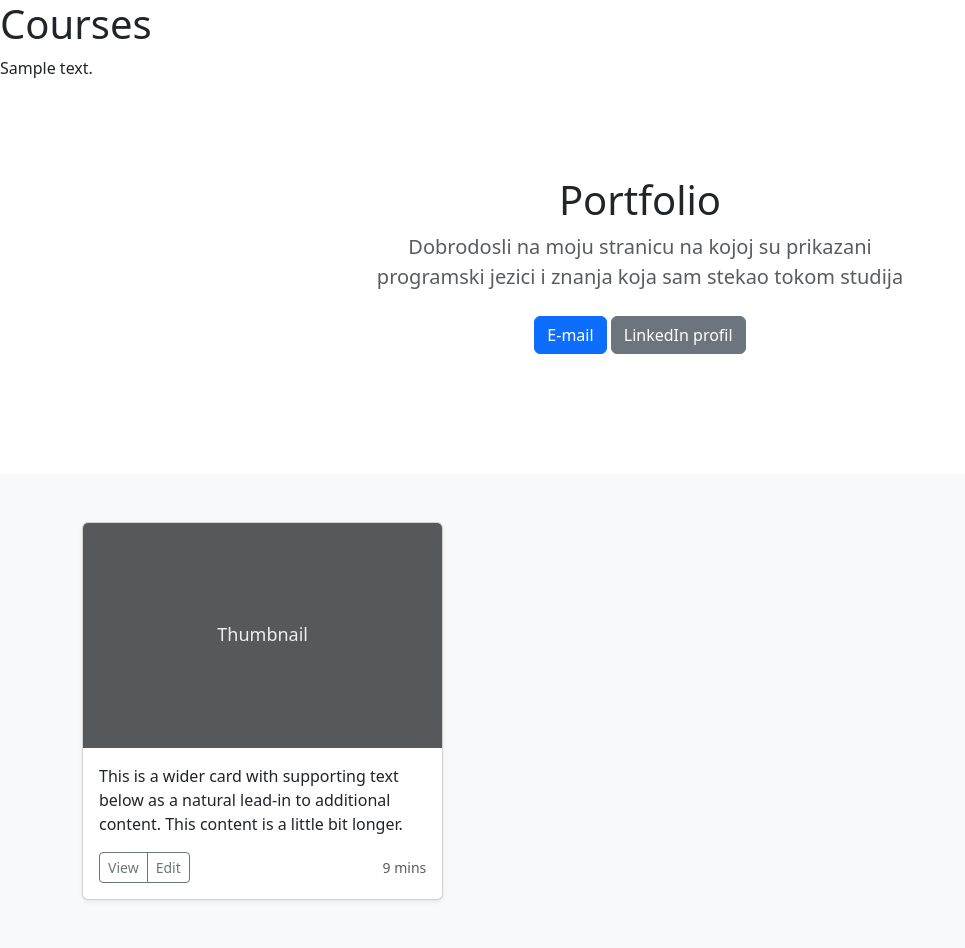
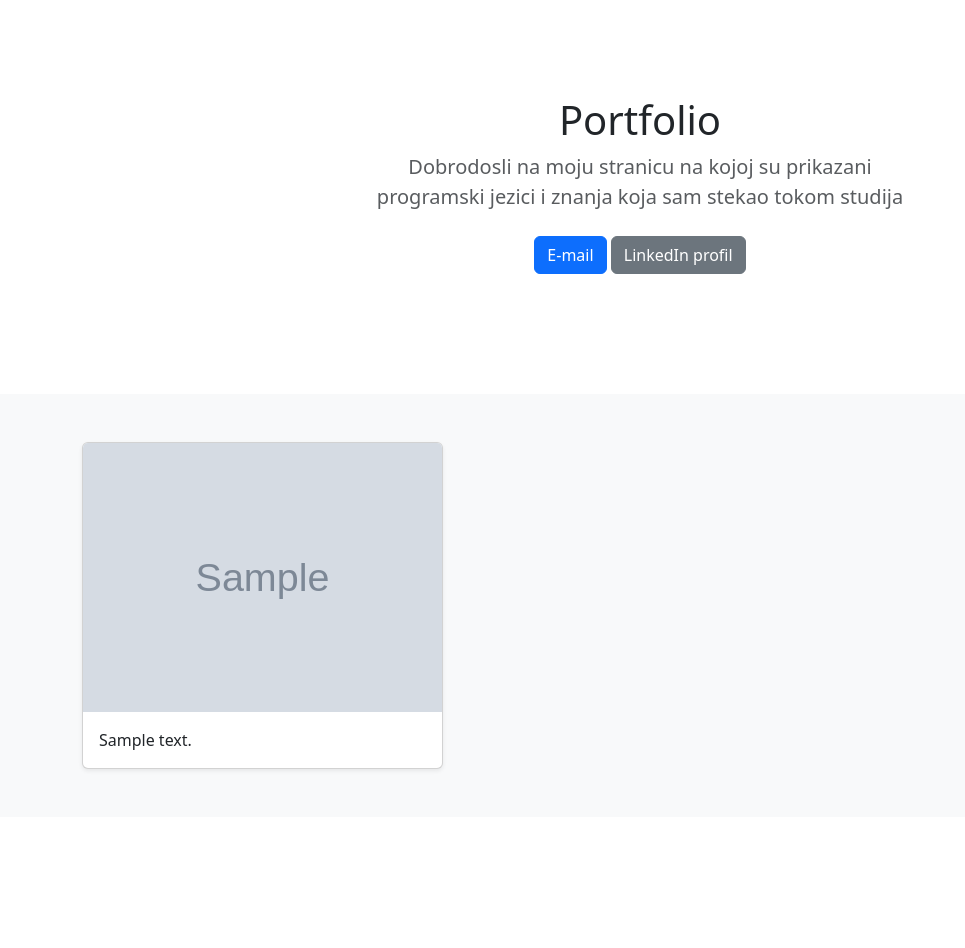
Before and after one commit to Djura94/DiplomskiRad, a Django app: page / in a window 1280 px wide. Shown: the whole page, without its empty margins (0-965 px from the left). After the commit the page ends 772 px from the top, so only its background shows below. Run offline with Django 4.2, Linux system fonts and the light colour scheme; tables that the repository leaves empty hold one stand-in row (values such as "Sample post"); grey boxes marked "Sample" are stand-in pictures.

Commit message:
Added static files, links to buttons and displayed media content

```diff
--- a/diplomski/templates/diplomski/index.html
+++ b/diplomski/templates/diplomski/index.html
@@ -1,16 +1,6 @@
-<h1>Courses</h1>
-
-{% for course in courses.all %}
-
-{{course.summary}}
-
-<br>
-
-{% endfor %}
-
-
 <!doctype html>
 <html lang="en">
+ {% load static %}
   <head>
     <meta charset="utf-8">
     <meta name="viewport" content="width=device-width, initial-scale=1">
@@ -98,9 +88,10 @@
         <h1 class="fw-light">Portfolio</h1>
         <p class="lead text-muted">Dobrodosli na moju stranicu na kojoj su prikazani programski jezici i znanja koja sam stekao tokom studija</p>
         <p>
-          <a href="#" class="btn btn-primary my-2">E-mail</a>
-          <a href="#" class="btn btn-secondary my-2">LinkedIn profil</a>
+          <a href="mailto:fdjuric@gmail.com" class="btn btn-primary my-2">E-mail</a>
+          <a href="https://www.linkedin.com/in/fdjuric/" class="btn btn-secondary my-2">LinkedIn profil</a>
         </p>
+        <!--<img src="{% static 'logo.jpg' %}" height="300"></img> ubacivanje slike-->
       </div>
     </div>
   </section>
@@ -108,22 +99,16 @@
   <div class="album py-5 bg-light">
     <div class="container">
       <div class="row row-cols-1 row-cols-sm-2 row-cols-md-3 g-3">
-
+        {% for course in courses.all %}
         <div class="col">
           <div class="card shadow-sm">
-            <svg class="bd-placeholder-img card-img-top" width="100%" height="225" xmlns="http://www.w3.org/2000/svg" role="img" aria-label="Placeholder: Thumbnail" preserveAspectRatio="xMidYMid slice" focusable="false"><title>Placeholder</title><rect width="100%" height="100%" fill="#55595c"/><text x="50%" y="50%" fill="#eceeef" dy=".3em">Thumbnail</text></svg>
+            <img class="card-img-top" src="{{course.image.url}}">
             <div class="card-body">
-              <p class="card-text">This is a wider card with supporting text below as a natural lead-in to additional content. This content is a little bit longer.</p>
-              <div class="d-flex justify-content-between align-items-center">
-                <div class="btn-group">
-                  <button type="button" class="btn btn-sm btn-outline-secondary">View</button>
-                  <button type="button" class="btn btn-sm btn-outline-secondary">Edit</button>
-                </div>
-                <small class="text-muted">9 mins</small>
-              </div>
+              <p class="card-text"> {{course.summary}}</p>
             </div>
           </div>
         </div>
+        {% endfor %}
       </div>
     </div>
   </div>
--- a/mysite/settings.py
+++ b/mysite/settings.py
@@ -122,8 +122,11 @@ USE_TZ = True
 # Static files (CSS, JavaScript, Images)
 # https://docs.djangoproject.com/en/4.1/howto/static-files/
 
-STATIC_URL = 'static/'
+STATIC_URL = '/static/'
 STATIC_ROOT = os.path.join(BASE_DIR, 'static')
+
+MEDIA_URL = '/media/'
+MEDIA_ROOT = os.path.join(BASE_DIR, 'media')
 
 # Default primary key field type
 # https://docs.djangoproject.com/en/4.1/ref/settings/#default-auto-field
--- a/mysite/urls.py
+++ b/mysite/urls.py
@@ -21,4 +21,6 @@ from django.conf.urls.static import static
 urlpatterns = [
     path('',include('diplomski.urls')),
     path('admin/', admin.site.urls),
-]+static(settings.STATIC_URL,documents_root=settings.STATIC_ROOT)
+]
+urlpatterns += static(settings.STATIC_URL,document_root=settings.STATIC_ROOT)
+urlpatterns += static(settings.MEDIA_URL,document_root=settings.MEDIA_ROOT)
```
Also changed, not shown: media/images/WIN_20230205_18_27_16_Pro.jpg (added).
